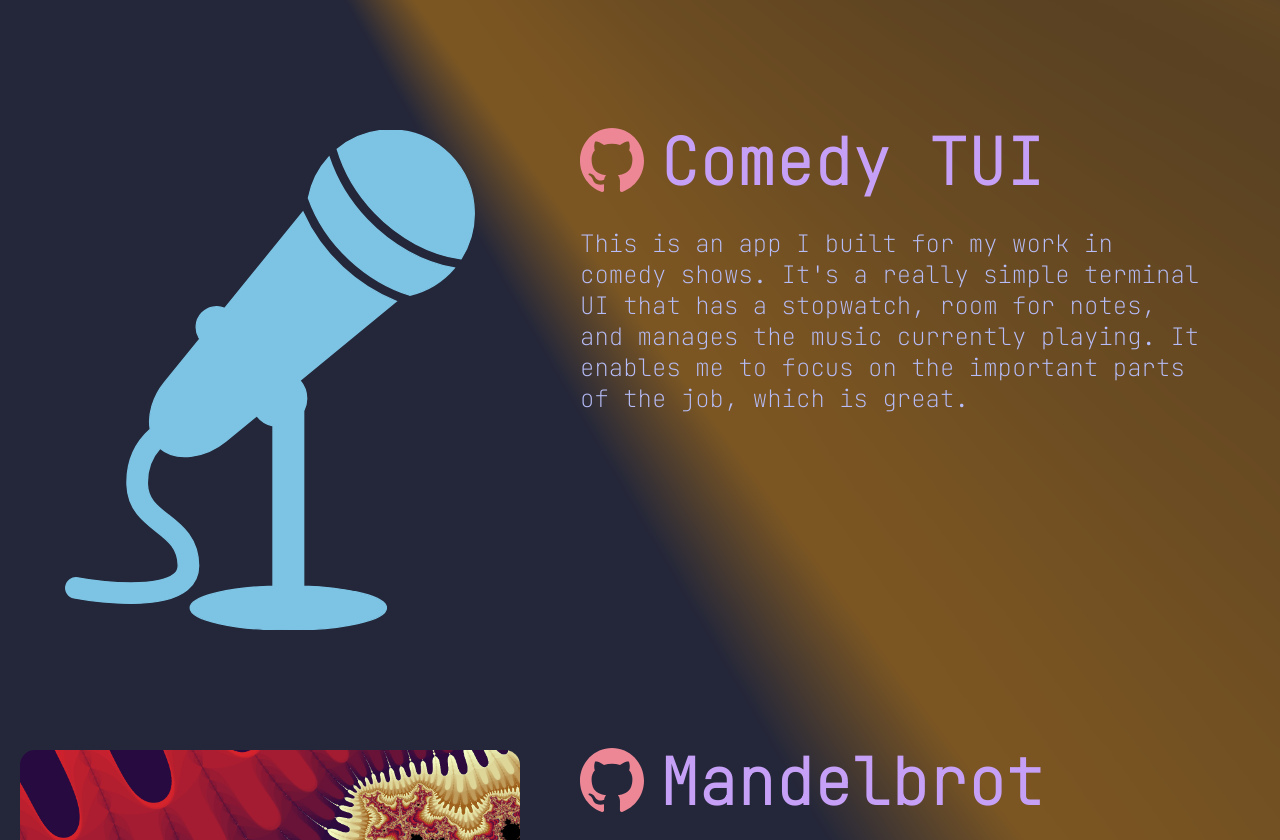
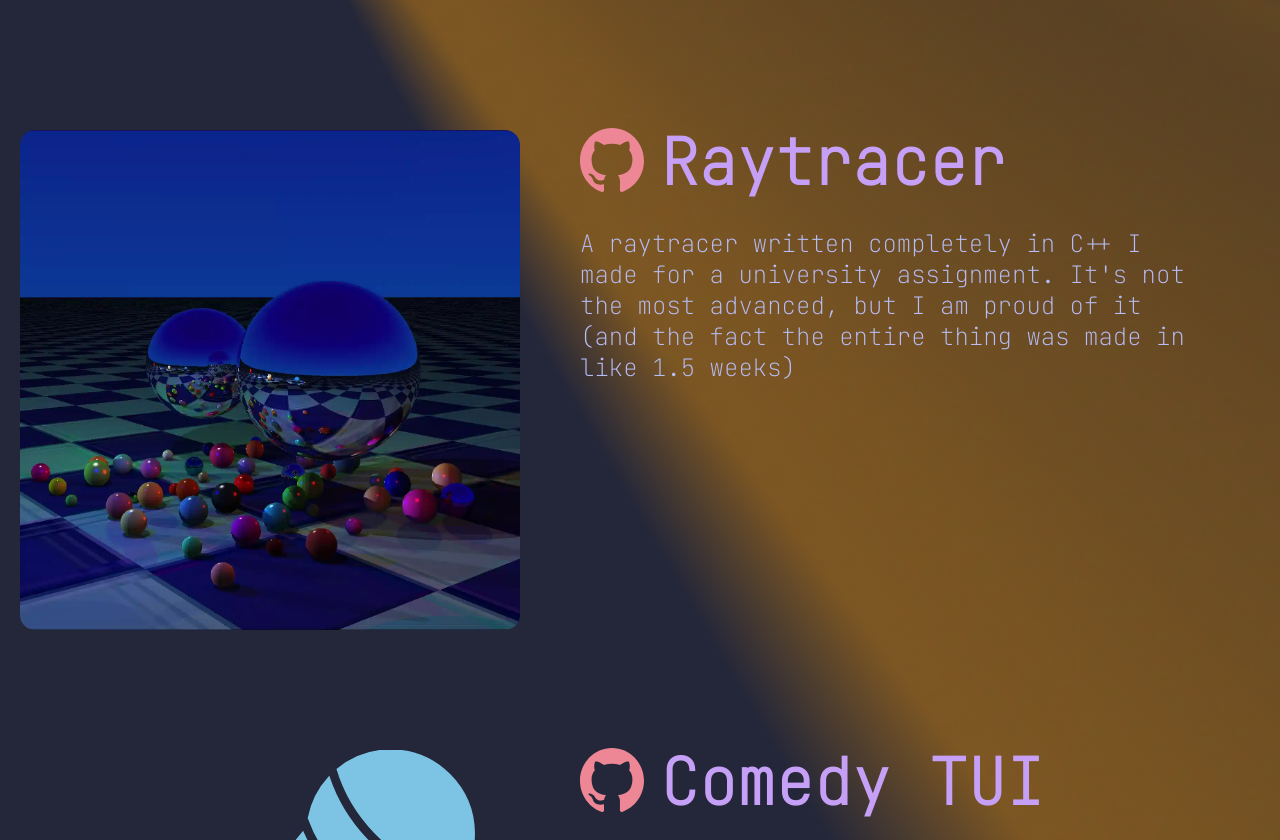
Before and after one commit to KoenDR06/portfolio, an Eleventy site: page src/pages/home.liquid in a window 1280 px wide. Shown: the part 680-1520 px from the top of the page. Built offline with nearby package versions, Linux system fonts and the light colour scheme; Eleventy itself is replaced by a stand-in of ours; files that its build step writes are made by us from their sources.

Commit message:
compress some images and add a project:

```diff
--- a/src/_data/projects.json
+++ b/src/_data/projects.json
@@ -1,5 +1,11 @@
 {
   "projects": [
+    {
+      "name": "Raytracer",
+      "text": "A raytracer written completely in C++ I made for a university assignment. It's not the most advanced, but I am proud of it (and the fact the entire thing was made in like 1.5 weeks)",
+      "photo": "/static/raytracer.webp",
+      "link": "https://github.com/KoenDR06/Raytracer"
+    },
     {
       "name": "Comedy TUI",
       "text": "This is an app I built for my work in comedy shows. It's a really simple terminal UI that has a stopwatch, room for notes, and manages the music currently playing. It enables me to focus on the important parts of the job, which is great.",
--- a/src/_includes/base.liquid
+++ b/src/_includes/base.liquid
@@ -17,7 +17,7 @@
         <img class="fixture-photo floater" src="/static/fixture.png" alt="Ayrton Diablo S">
       </div>
       <div class="beams">
-        <img class="fixture-beam floater" src="/static/beam.png" alt="Beam of Ayrton Diablo S">
+        <img class="fixture-beam floater" src="/static/beam.webp" alt="Beam of Ayrton Diablo S">
       </div>
     </div>
     <div class="front-page">
```
Also changed, not shown: src/static/beam.png (deleted), src/static/beam.webp (added), src/static/raytracer.webp (added).
